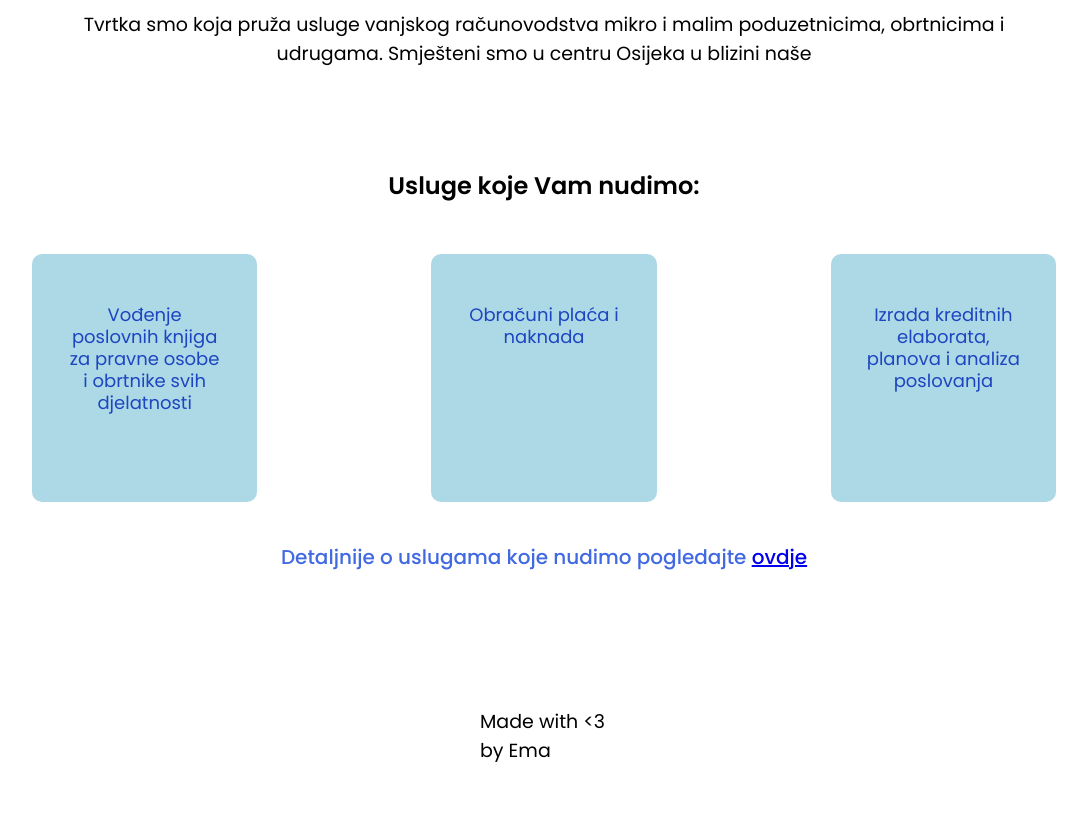
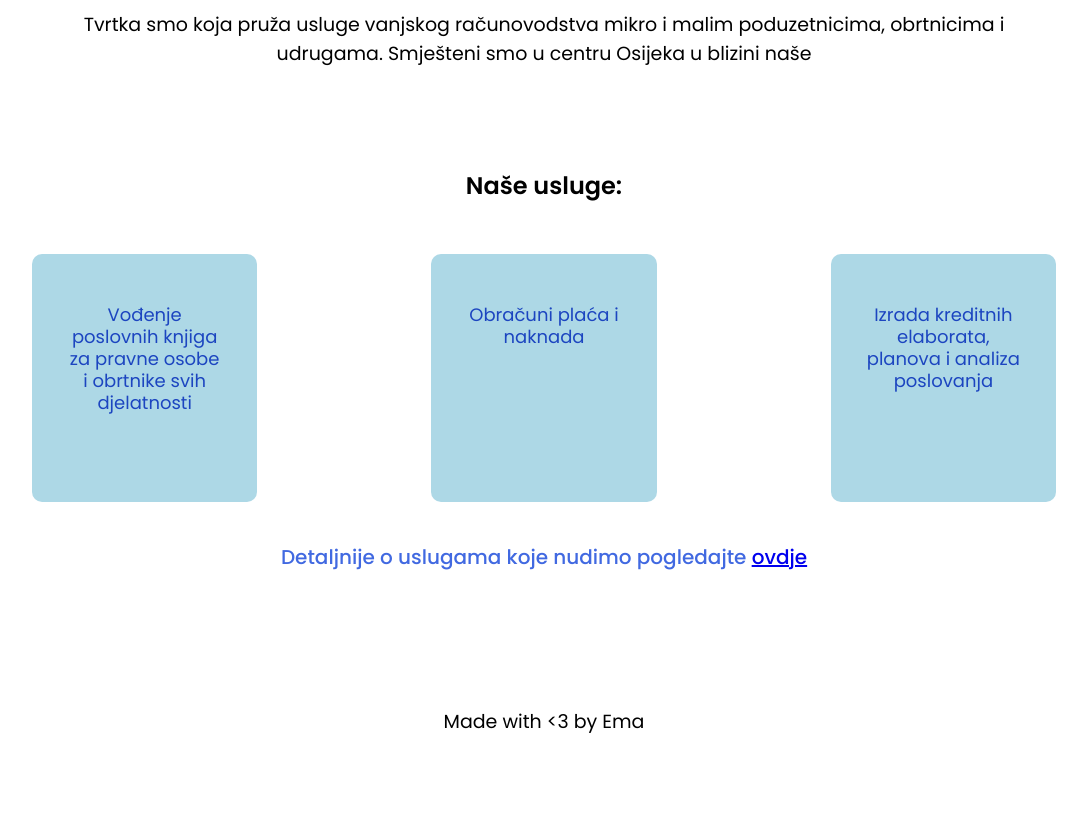
Before and after one commit to winaui/KontexStranica, a plain HTML site: page index.html in a window 1280 px wide. Shown: the part 900-1740 px from the top of the page, without its empty margins (96-1183 px from the left). After the commit the page ends 1711 px from the top, so only its background shows below. Drawn offline with Linux system fonts and the light colour scheme.

Commit message:
beautifying

```diff
--- a/index.html
+++ b/index.html
@@ -46,7 +46,7 @@
 
         <!-- Usluge -->
         <section class="ponuda">
-            <h1>Usluge koje Vam nudimo:</h1>
+            <h1>Naše usluge:</h1>
             <div class="red">
                 <div class="stupac">
                 <p>Vođenje poslovnih knjiga za pravne osobe i obrtnike svih djelatnosti</p>
@@ -108,7 +108,7 @@ keyboard_control_key
         <section class="footer">
 
 
-            <p>Made with <3 by Ema</p>
+            <p>Made with <3 by Ema </p>
             <br><br><br>
         </section>
 </footer>
--- a/styles/style.css
+++ b/styles/style.css
@@ -301,9 +301,13 @@ h3 {
 }
 
 .footer {
-    width: 10%;
     margin: auto;
-    align-items: center;
+    text-align: center;
+}
+
+.footer p{
+    font-size: 19px;
+    white-space: nowrap;
 }
 
 .opis {
```
